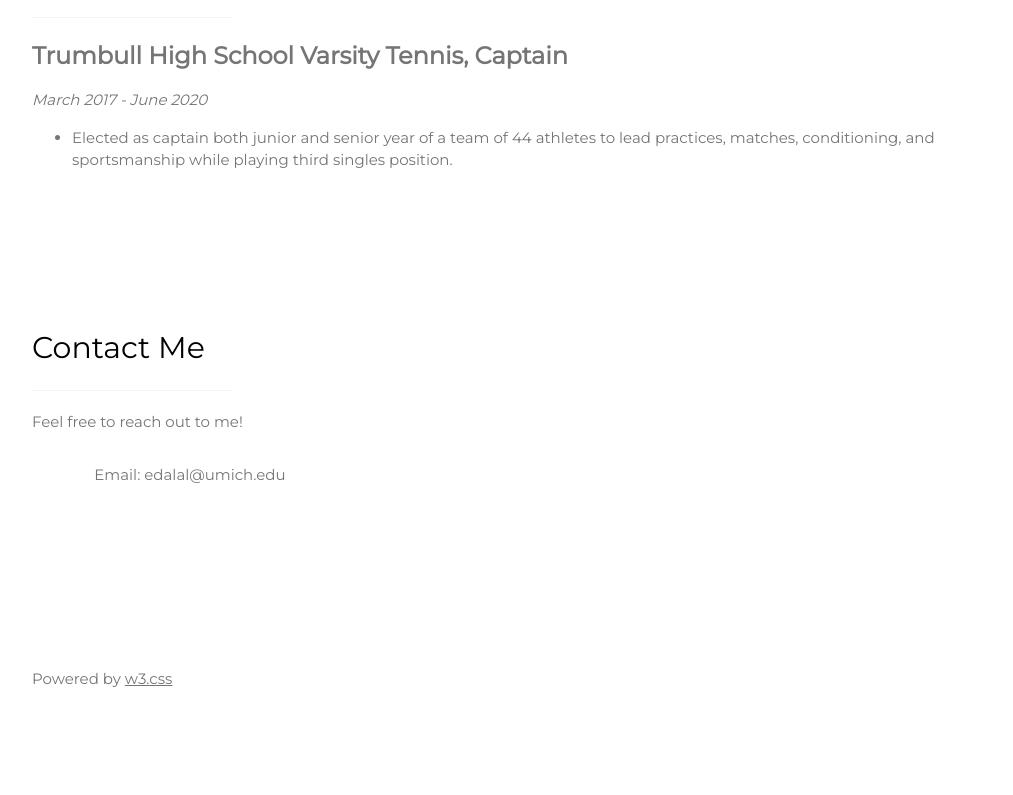
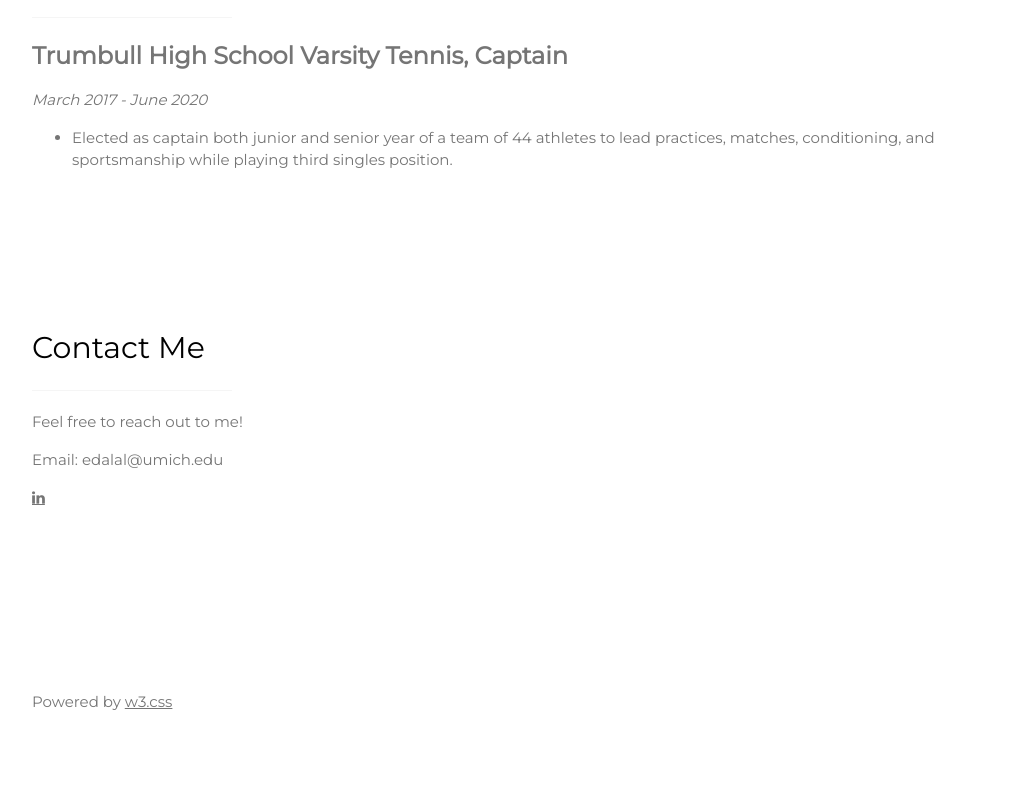
Before and after one commit to evdalal/evdalal.github.io, a plain HTML site: page index.html in a window 1280 px wide. Shown: the part 2828-3623 px from the top of the page, without its empty margins (178-1191 px from the left). Drawn offline with nearby package versions, Linux system fonts and the light colour scheme.

Commit message:
Added socials

```diff
--- a/index.html
+++ b/index.html
@@ -177,14 +177,15 @@ I currently have experience in C++, Python, and Java as well as web development.
     <p>Feel free to reach out to me!</p>
       <!-- EDIT THIS SECTION TO CHANGE your contact information -->
     <div class="w3-section">
-      <p><i class="fa fa-envelope fa-fw w3-text-white w3-xxlarge w3-margin-right"> </i>Email: edalal@umich.edu</p>
+      <p>Email: edalal@umich.edu</p>
+      <a href="https://www.linkedin.com/in/edalal/" target="_blank" class="fa fa-linkedin w3-hover-opacity"></a></i>
     </div><br>
 
   <!-- End Contact Section -->
   </div>
 
     <!-- Footer -->
-  <footer class="w3-content w3-padding-64 w3-text-grey w3-xlarge">
+  <footer class="w3-content w3-padding-64 w3-text-grey w3-xlarge"
 
     <!-- SOCIAL MEDIA ICONS (uncomment if you want them )-->
     <!--
@@ -199,7 +200,7 @@ I currently have experience in C++, Python, and Java as well as web development.
     <p class="w3-medium">Powered by <a href="https://www.w3schools.com/w3css/default.asp" target="_blank" class="w3-hover-text-green">w3.css</a></p>
   <!-- End footer -->
   </footer>
-
+<!-- margin: <i class="fa fa-envelope fa-fw w3-text-white w3-xxlarge w3-margin-right"> </i> -->
 <!-- END PAGE CONTENT -->
 </div>
 
```
